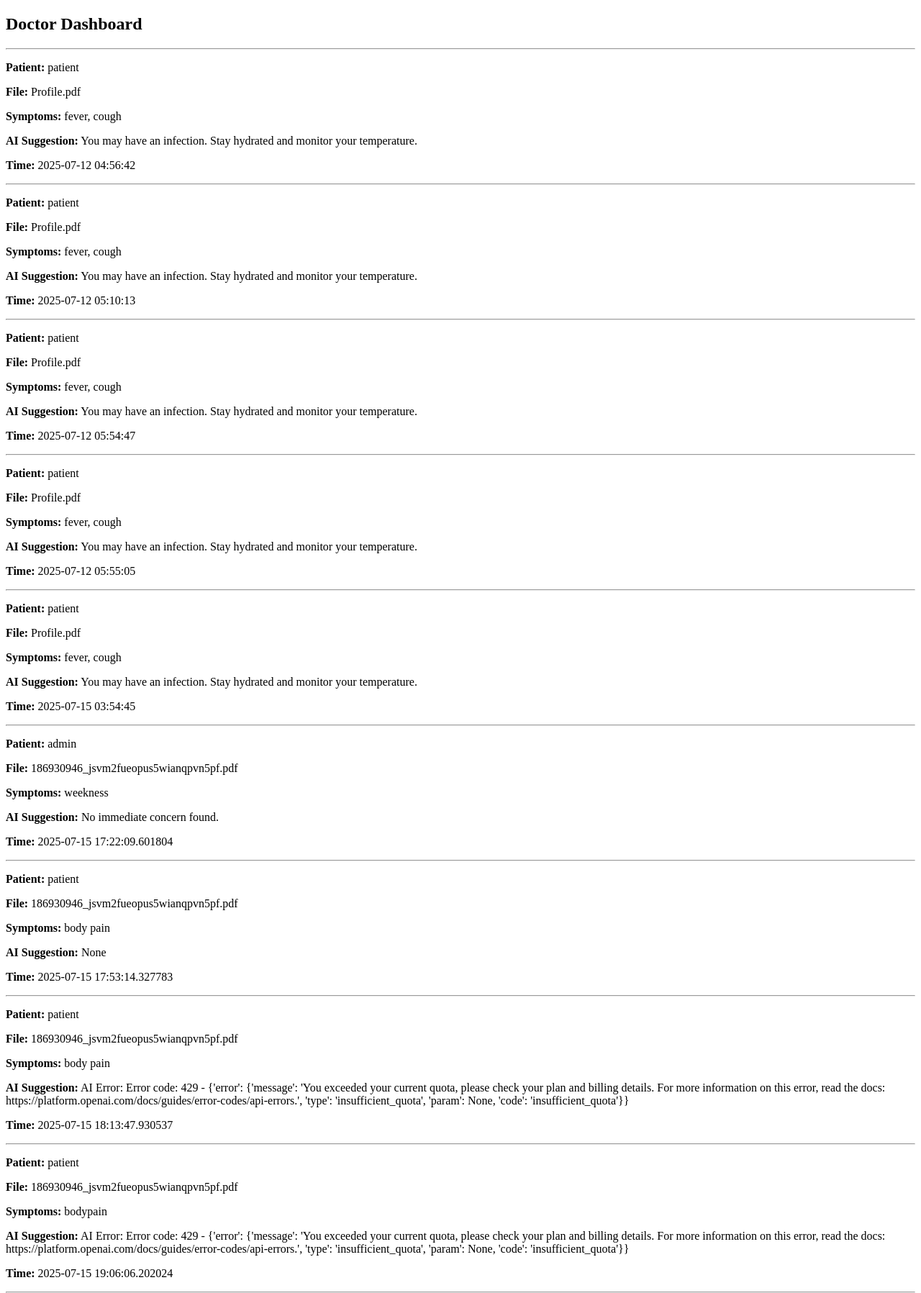
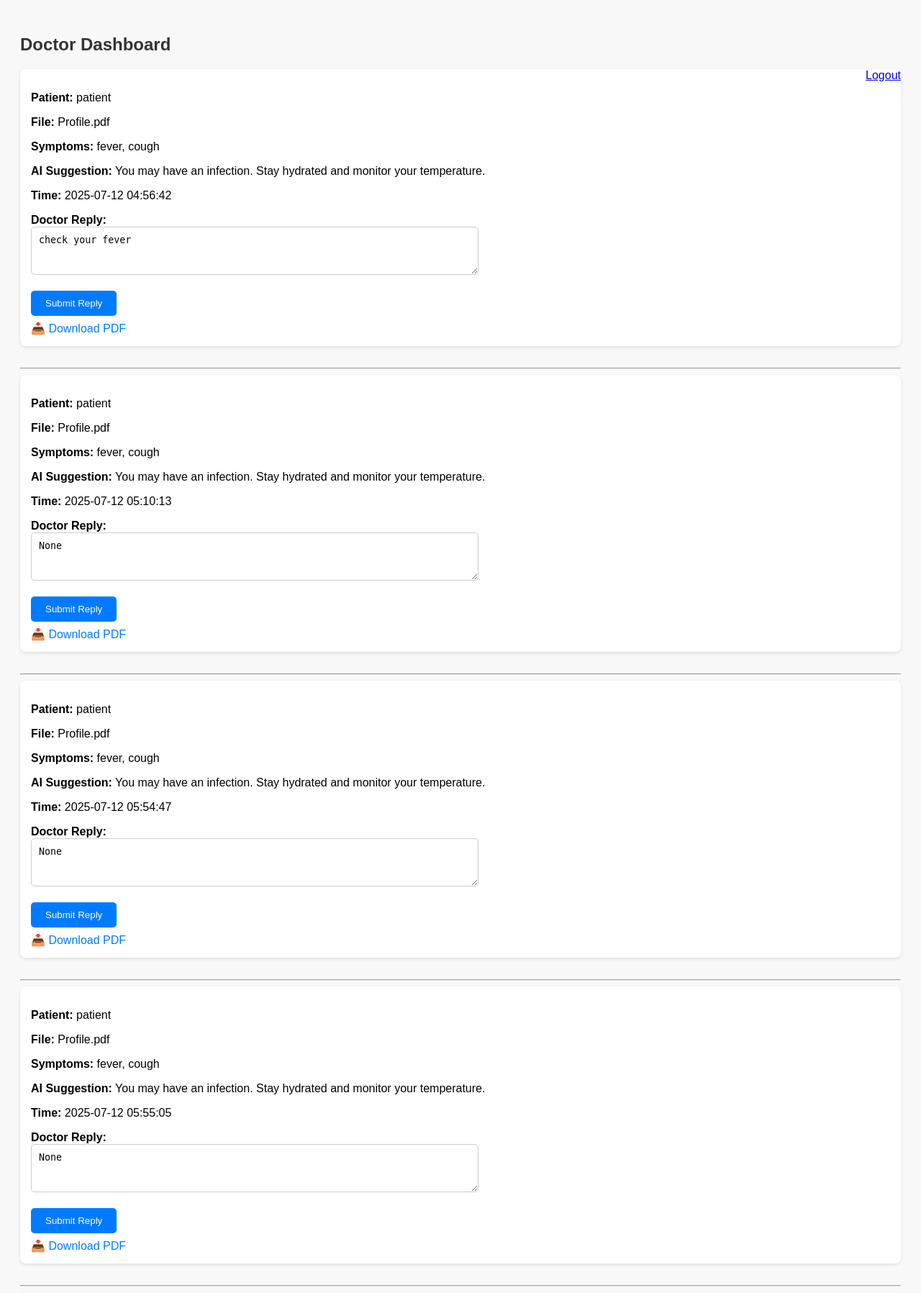
Before and after one commit to pirshafat/careconnect, a Flask app: page /doctor_dashboard in a window 1280 px wide. Shown: the top 1797 px of the page at 72% size. Run offline with Flask 3, Linux system fonts and the light colour scheme; data comes from the database, SQL or seed files in the repository; both versions use the stored data as it was after the commit.

Commit message:
🚀 Updated config, templates, and setup for PyMuPDF fix

```diff
--- a/templates/doctor_dashboard.html
+++ b/templates/doctor_dashboard.html
@@ -2,19 +2,66 @@
 <html>
 <head>
     <title>Doctor Dashboard - CareConnect</title>
+    <style>
+        body {
+            font-family: Arial, sans-serif;
+            padding: 20px;
+            background-color: #f8f8f8;
+        }
+        h2 { color: #333; }
+        textarea {
+            width: 100%;
+            max-width: 600px;
+            padding: 10px;
+            border-radius: 5px;
+            border: 1px solid #ccc;
+            resize: vertical;
+        }
+        form {
+            margin-bottom: 30px;
+            background-color: #fff;
+            padding: 15px;
+            border-radius: 8px;
+            box-shadow: 0 2px 5px rgba(0,0,0,0.1);
+        }
+        button {
+            padding: 10px 20px;
+            background-color: #007BFF;
+            color: #fff;
+            border: none;
+            border-radius: 5px;
+            cursor: pointer;
+        }
+        button:hover {
+            background-color: #0056b3;
+        }
+        .logout { float: right; }
+        .pdf-link {
+            display: inline-block;
+            margin-top: 8px;
+            color: #007BFF;
+            text-decoration: none;
+        }
+    </style>
 </head>
 <body>
     <h2>Doctor Dashboard</h2>
+    <div class="logout"><a href="{{ url_for('logout') }}">Logout</a></div>
 
-    {% for r in reports %}
+    {% for report in reports %}
+        <form action="{{ url_for('doctor_reply', report_id=report[5]) }}" method="POST">
+            <p><strong>Patient:</strong> {{ report[0] }}</p>
+            <p><strong>File:</strong> {{ report[1] }}</p>
+            <p><strong>Symptoms:</strong> {{ report[2] }}</p>
+            <p><strong>AI Suggestion:</strong> {{ report[3] }}</p>
+            <p><strong>Time:</strong> {{ report[4] }}</p>
+
+            <label><strong>Doctor Reply:</strong></label><br>
+            <textarea name="reply" rows="3" placeholder="Write your reply...">{{ report[6] }}</textarea><br><br>
+            <button type="submit">Submit Reply</button><br>
+            <a class="pdf-link" href="{{ url_for('download_pdf', report_id=report[5]) }}" target="_blank">📥 Download PDF</a>
+        </form>
         <hr>
-        <p><strong>Patient:</strong> {{ r[0] }}</p>
-        <p><strong>File:</strong> {{ r[1] }}</p>
-        <p><strong>Symptoms:</strong> {{ r[2] }}</p>
-        <p><strong>AI Suggestion:</strong> {{ r[3] }}</p>
-        <p><strong>Time:</strong> {{ r[4] }}</p>
-    {% else %}
-        <p>No reports found.</p>
     {% endfor %}
 </body>
 </html>
```
Also changed, not shown: render.yaml (+9 -0 lines), seed_users.py (+34 -0 lines), templates/admin_dashboard.html (+72 -0 lines), templates/index.html (+25 -1 lines), templates/login.html (+45 -4 lines), careconnect.db, 2 other files.
